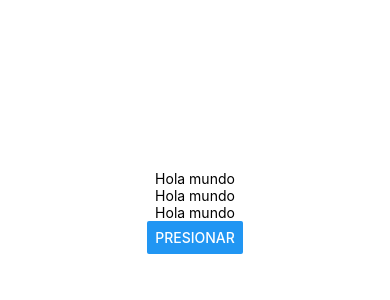
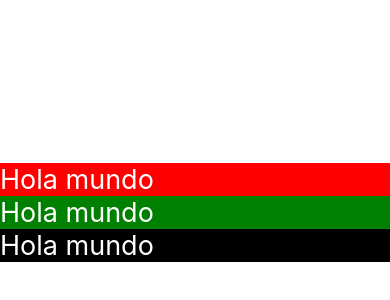
Before and after one commit to Feitan14/PM193_, a React Native app in the folder blanco/: screen / in a window 390 px wide. Shown: the part 210-510 px from the top of the page. Built offline with nearby package versions, Linux system fonts and the light colour scheme.

Commit message:
actividad 6

```diff
--- a/blanco/App.js
+++ b/blanco/App.js
@@ -1,17 +1,17 @@
 /* zona1: importaciones */
 import { StatusBar } from 'expo-status-bar';
 import { useState } from 'react';
-import { Button, StyleSheet, Text, View } from 'react-native';
+import { StyleSheet, Text, View } from 'react-native';
 
 //componente propio texto
-const Texto= ()=>{
+const Texto= ({style})=>{
   const [contenido,setContenido]=useState('Hola mundo');
   const actualizaTexto=()=>{setContenido('Estado modificado')};
   return(
-    <Text onPress={actualizaTexto}>{contenido}</Text>
+      <Text style={[styles.Text,style]} onPress={actualizaTexto}>{contenido}</Text>
   )
 }
-// componente propio button
+/* componente propio button
 const Boton= ()=>{
   const [cBoton,setCBoton]=useState('Presionar');
   const actualizaBoton=()=>{setCBoton('Me presionaron')};
@@ -25,11 +25,10 @@
   return (
 
     <View style={styles.container}>
-      <Texto></Texto>
-      <Texto></Texto>
-      <Texto></Texto>
-      <Boton></Boton>
-
+      <Texto style={styles.azul}></Texto>
+      <Texto style={styles.verde}></Texto>
+      <Texto style={styles.negro}></Texto>
+      {/* <Boton></Boton> */}
       <StatusBar style="auto" />
     </View>
   );
@@ -41,7 +40,15 @@
   container: {
     flex: 1,
     backgroundColor: '#fff',
-    alignItems: 'center',
+    alignItems: 'strech',
     justifyContent: 'center',
   },
+  Text:{
+    color:'white',
+    fontSize:27,
+
+  },
+  azul:{backgroundColor:'red',},
+  verde:{backgroundColor:'green'},
+  negro:{backgroundColor:'black',}
 });
```
